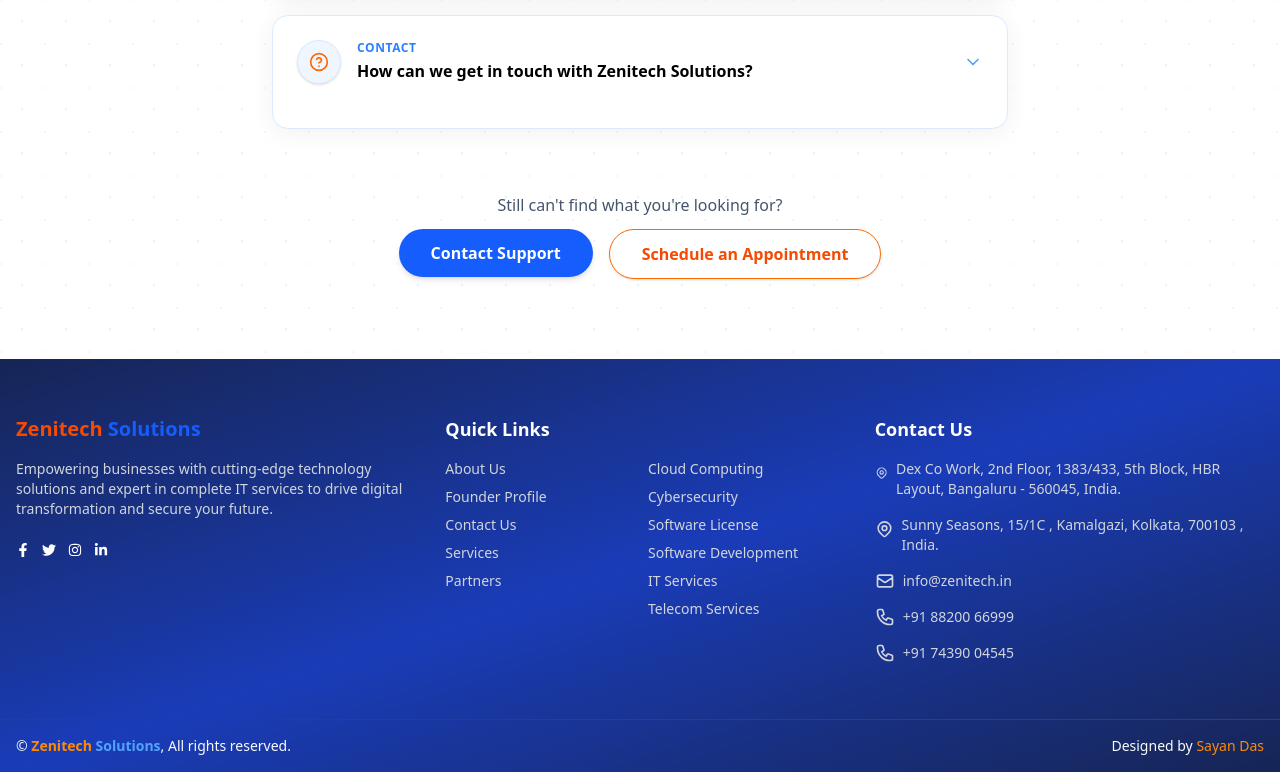
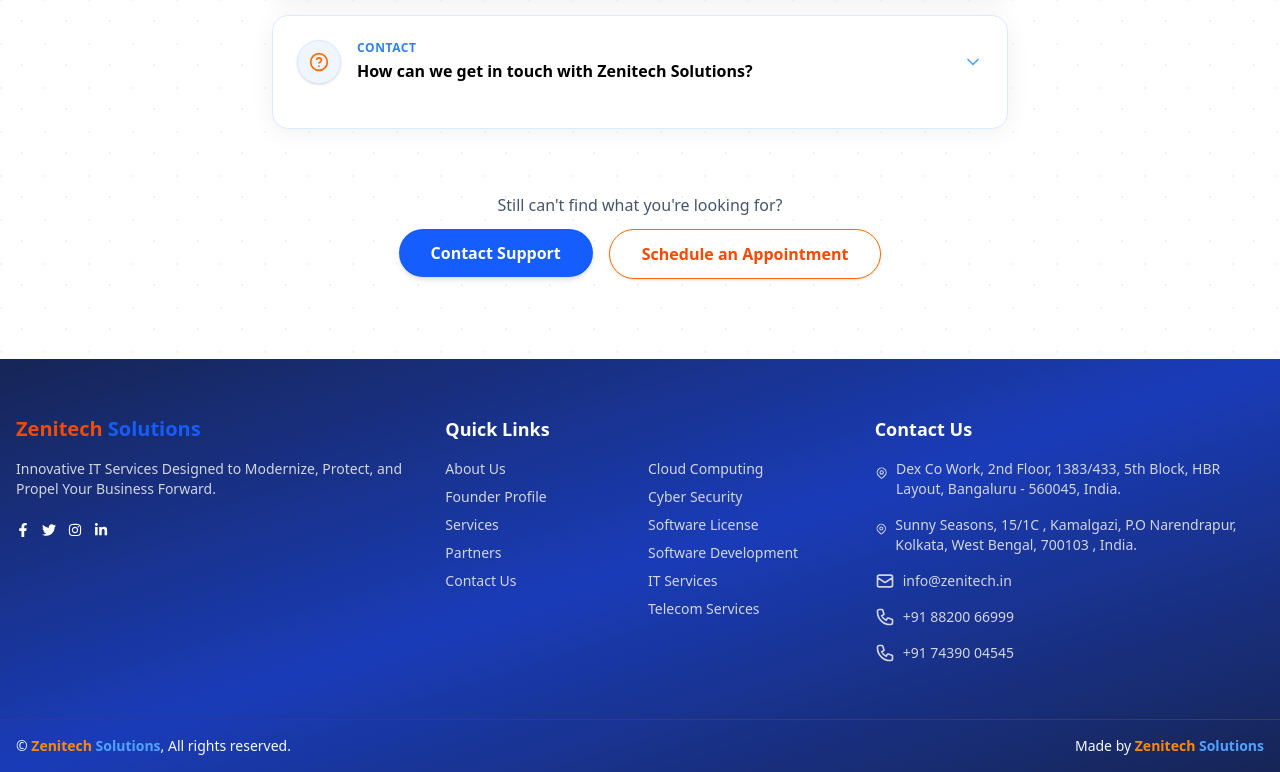
Before and after one commit to zenitechsolutions/zenitech, a React (Vite) app in the folder Frontend/: page /home in a window 1280 px wide. Shown: the part 6384-7156 px from the top of the page. Built offline with nearby package versions, Linux system fonts and the light colour scheme.

Commit message:
Update Footer.jsx

```diff
--- a/Frontend/src/components/Footer.jsx
+++ b/Frontend/src/components/Footer.jsx
@@ -20,7 +20,8 @@
         <div>
           <h2 className="text-xl font-semibold mb-4"><span className="text-orange-600">Zenitech</span><span className="text-blue-600"> Solutions</span></h2>
           <p className="text-gray-300 mb-6">
-            Empowering businesses with cutting-edge technology solutions and expert in complete IT services to drive digital transformation and secure your future.
+
+Innovative IT Services Designed to Modernize, Protect, and Propel Your Business Forward.
           </p>
           <div className="flex space-x-3">
             <a href="https://www.facebook.com/zenitechsolutions" target="_blank" rel="noopener noreferrer" className="hover:text-orange-400"><FaFacebookF /></a>
@@ -37,13 +38,14 @@
             <ul className="space-y-2 text-gray-300">
               <li><a href="/about" className="hover:text-orange-400">About Us</a></li>
               <li><a href="/" className="hover:text-orange-400">Founder Profile</a></li>
-              <li><a href="/contact" className="hover:text-orange-400">Contact Us</a></li>
+
               <li><a href="/services" className="hover:text-orange-400">Services</a></li>
               <li><a href="/partners" className="hover:text-orange-400">Partners</a></li>
+              <li><a href="/contact" className="hover:text-orange-400">Contact Us</a></li>
             </ul>
             <ul className="space-y-2 text-gray-300">
               <li><a href="/services/cloud-computing" className="hover:text-orange-400">Cloud Computing</a></li>
-              <li><a href="/services/cybersecurity" className="hover:text-orange-400">Cybersecurity</a></li>
+              <li><a href="/services/cybersecurity" className="hover:text-orange-400">Cyber Security</a></li>
               <li><a href="/services/software-licensing" className="hover:text-orange-400">Software License</a></li>
               <li><a href="/services/software-development" className="hover:text-orange-400">Software Development</a></li>
               <li><a href="/services/it-services" className="hover:text-orange-400">IT Services</a></li>
@@ -73,7 +75,7 @@
                 target="_blank" rel="noopener noreferrer"
                 className="hover:text-orange-400"
               >
-                Sunny Seasons, 15/1C , Kamalgazi, Kolkata, 700103 , India.
+                Sunny Seasons, 15/1C , Kamalgazi, P.O Narendrapur, Kolkata, West Bengal,  700103 , India.
               </a>
             </li>
             <li className="flex items-center">
@@ -98,7 +100,7 @@
           © <span className="text-orange-400 font-semibold">Zenitech</span><span className="text-blue-400 font-semibold"> Solutions</span>, All rights reserved.
         </p>
         <p className="text-center md:text-right mt-2 md:mt-0">
-          Designed by <a href="https://www.linkedin.com/in/sayan-das-b99810213/" className="text-orange-400 hover:underline">Sayan Das</a>
+          Made by <span className="text-orange-400 font-semibold">Zenitech</span><span className="text-blue-400 font-semibold"> Solutions</span>
         </p>
       </div>
     </footer>
```
